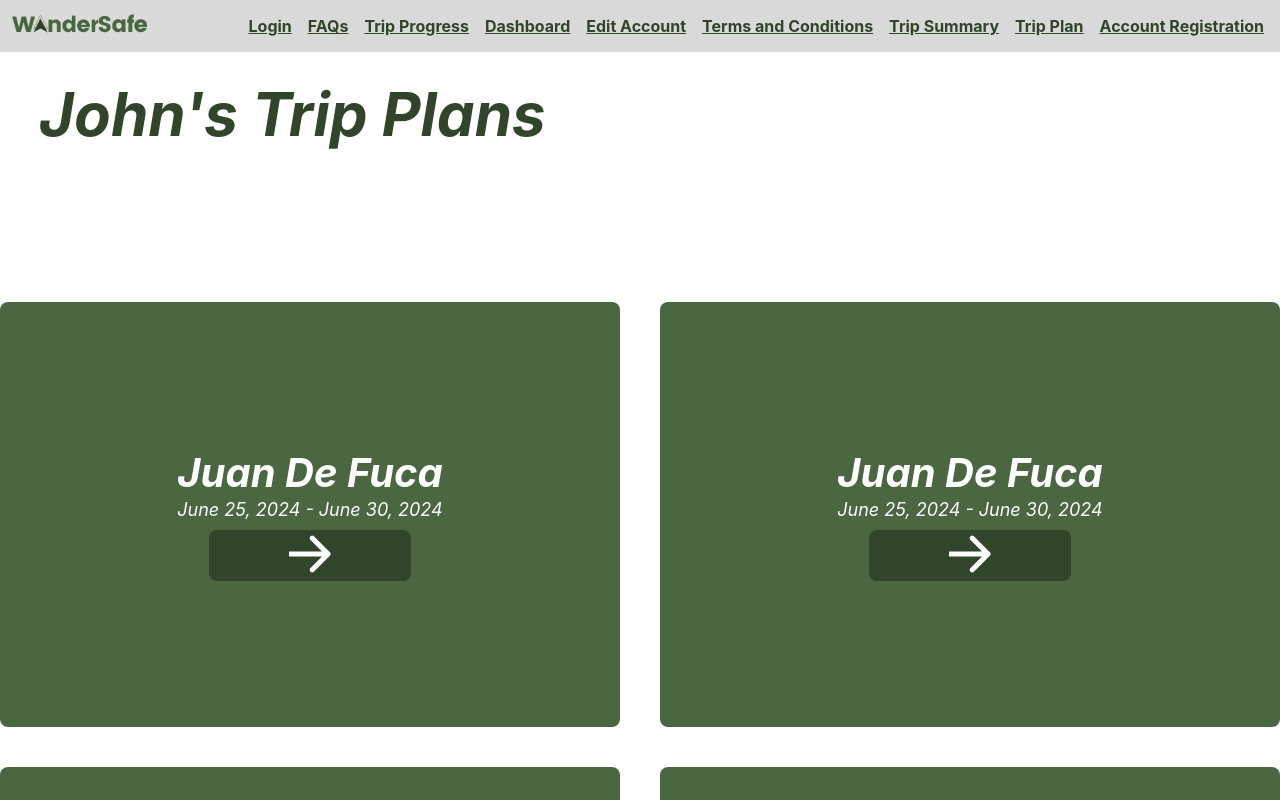
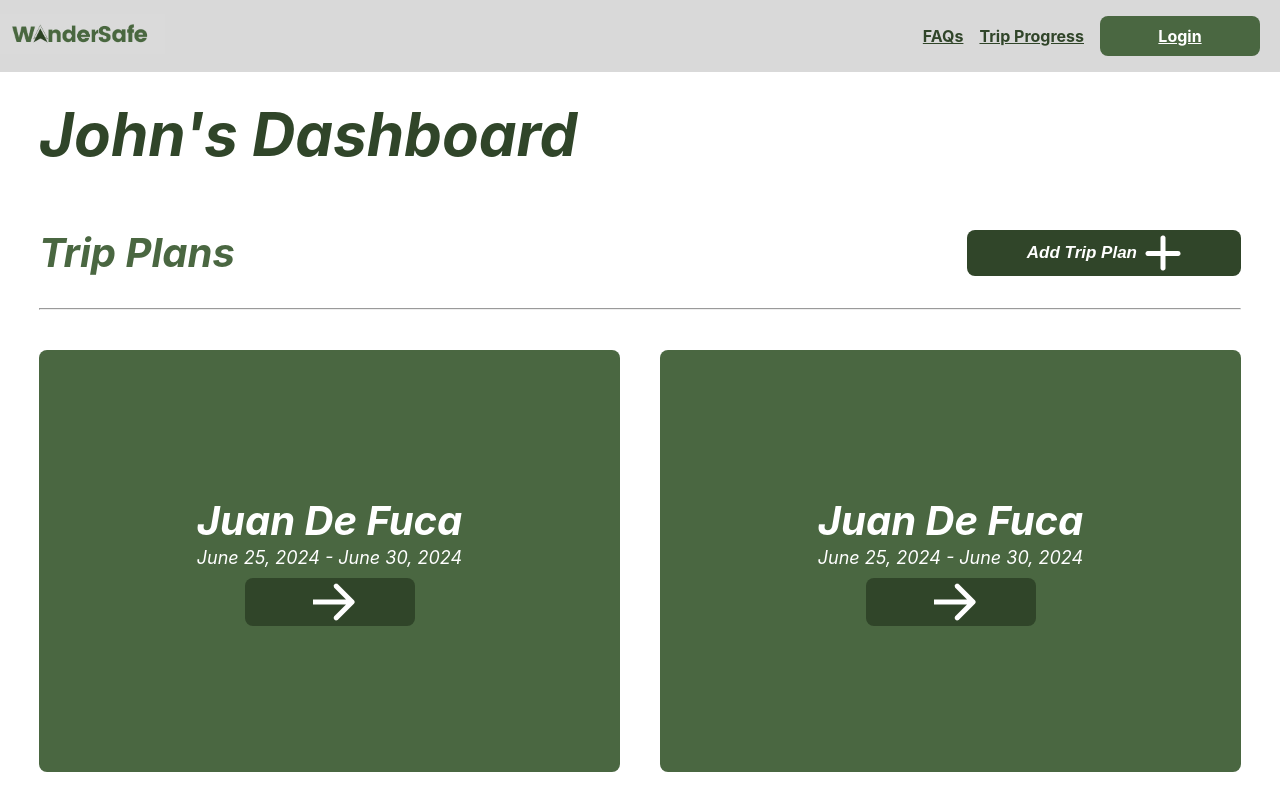
Before and after one commit to sarah-raisuddin/hiker-portal, a React (Create React App) app: page /trips in a window 1280 px wide. Shown: the top 800 px of the page. Built offline with nearby package versions, Linux system fonts and the light colour scheme.

Commit message:
header menu updated to show different states based on log in status, most of the major navigation buttons should work now

```diff
--- a/src/App.js
+++ b/src/App.js
@@ -1,5 +1,5 @@
 // src/App.js
-import React from "react";
+import React, { useState } from "react";
 import { Route, Routes } from "react-router-dom";
 import "./App.scss";
 import Login from "./pages/login";
@@ -12,19 +12,28 @@ import TermsAndConditions from "./pages/terms-conditions";
 import TripSummary from "./pages/trip-summary";
 import Home from "./pages/home";
 import Faqs from "./pages/faqs";
-// import Home from "./Home"; // Assuming you have a Home component
 
 import HeaderMenu from "./base-components/header-menu"
 
 function App() {
+  const [isUserLoggedIn, setIsUserLoggedIn] = useState("");
+
+  const handleUserLogIn = () => {
+    setIsUserLoggedIn(true);
+  }
+
+  const handleUserLogOut = () => {
+    setIsUserLoggedIn(false);
+  }
+
   return (
     <div>
-      <HeaderMenu />
+      <HeaderMenu isUserLoggedIn={isUserLoggedIn} handleUserLogOut={handleUserLogOut}/>
       <Routes>
         {
         <Route path="/" element={<Home />} /> }
         <Route path="/home" element={<Home />} />
-        <Route path="/login" element={<Login />} />
+        <Route path="/login" element={<Login handleUserLogIn={handleUserLogIn}/>} />
         <Route path="/register" element={<AccountRegistration />} />
         <Route path="/plan-trip" element={<PlanTrip />} />
         <Route path="/trips" element={<HikerDashboard />} />
--- a/src/App.scss
+++ b/src/App.scss
@@ -25,7 +25,7 @@ $standard-roundness: 8px;
 
 @mixin button-styles {
   background-color: $secondary-color;
-  padding: 5px 80px;
+  padding: 5px 60px;
   border-radius: $standard-roundness;
   border: none;
   cursor: pointer;
@@ -34,7 +34,7 @@ $standard-roundness: 8px;
 @mixin body-styles {
   background-color: $primary-color;
   border-radius: $standard-roundness;
-  padding: 34px 225px;
+  padding: 20px 35px;
   max-width: 1150px;
   margin: 0 auto;
   width: 100%;
@@ -48,13 +48,35 @@ $standard-roundness: 8px;
 
 // global styles
 
+.blur {
+  opacity: 50%;
+  filter: blur(4px);
+  transition: 0.1s;
+}
+
 a {
   text-decoration: underline;
   cursor: pointer;
 }
 
-button {
-  @include button-styles();
+.button-container {
+  display: flex;
+  justify-content: center;
+  align-items: center;
+
+  .button {
+    @include button-styles();
+    gap: 8px;
+    display: flex;
+    align-items: center;
+
+    p {
+      @include label-styles();
+      font-size: $label-font-size - 8;
+      color: white;
+      margin: 0;
+    }
+  }
 }
 
 input, select {
@@ -78,6 +100,7 @@ input, select {
     .menu-links {
       list-style-type: none;
       display: flex;
+      align-items: center;
       li {
         margin-right: 1rem;
       }
@@ -88,13 +111,32 @@ input, select {
         cursor: pointer;
         font-weight: bold;
       }
+
+      .account-control-link {
+        background-color: #4a6741;
+        border-radius: $standard-roundness;
+        padding: 5px 5px;
+        margin-right: 20px;
+        display: flex;
+        justify-content: center;
+        align-items: center;
+        width: 150px;
+        height: 30px;
+
+        // center the link in the box
+        li {
+          margin-right: 0;
+        }
+
+        a {
+          color: white;
+          text-decoration: underline;
+          cursor: pointer;
+          font-weight: bold;
+        }
+      }
     }
   }
-}
-
-.button-container {
-  display: flex;
-  justify-content: center;
 }
 
 .input-box {
@@ -122,7 +164,7 @@ input, select {
   h1 {
     font-size: $header-font-size;
     color: $header-text;
-    padding: 26px 39px 52px;
+    padding: 26px 39px 0px;
     font-style: italic;
     margin: 0;
   }
@@ -165,9 +207,11 @@ input, select {
   &-container {
     display: flex;
     margin: 10% auto;
+    max-width: 100%;
   }
   &-body {
     @include body-styles();
+    flex-direction: column;
   }
 }
 
@@ -178,8 +222,6 @@ input, select {
   }
   &-body {
     @include body-styles();
-    padding: 34px 10px;
-    flex-direction: column;
   }
   .terms-text {
     @include text-body-styles();
@@ -210,15 +252,12 @@ input, select {
   }
 
   &-body {
-    background-color: $primary-color;
-    border-radius: $standard-roundness;
-    padding: 34px 225px;
-    max-width: 1150px;
-    margin: 0 auto;
+    @include body-styles();
   }
 
-  .forgot-password-link {
-    p {
+  .forgot-password-link,
+  .account-registration-link {
+    p, a {
       @include label-styles();
       text-align: center;
     }
@@ -240,7 +279,8 @@ input, select {
 .plan-trip {
   &-container {
     display: flex;
-    flex-direction: column;
+    margin: 10% auto;
+    max-width: 100%;
   }
 
   &-body {
@@ -281,10 +321,6 @@ input, select {
     flex-direction: column;
   }
 
-  &-body {
-    @include body-styles();
-  }
-
   .two-col-inputs {
     display: flex;
     justify-content: space-between;
@@ -297,7 +333,8 @@ input, select {
 .edit-account {
   &-container {
     display: flex;
-    flex-direction: column;
+    margin: 10% auto;
+    max-width: 100%;
   }
 
   &-body {
@@ -348,12 +385,38 @@ input, select {
   }
 }
 
-.hiker-dashboard-container {
-  display: grid;
-  grid-template-columns: repeat(2, 1fr);
-  gap: 40px;
-  margin: 100px 0px;
+
+
+.hiker-dashboard {
+  &-divider {
+    &-two-col {
+      display: flex;
+      justify-content: space-between;
+      align-items: center;
+      padding: 25px 39px 0px;
+
+      h2 {
+        font-size: $header-font-size - 20;
+        color: $primary-color;
+        font-style: italic;
+
+      }
+    }
+
+    hr {
+      margin: -2px 39px -60px;
+      color: $header-background;
+    }
+  }
+
+  &-container {
+    display: grid;
+    grid-template-columns: repeat(2, 1fr);
+    gap: 40px;
+    margin: 100px 39px;
+  }
 }
+
 
 .trip-card {
   max-width: 485px;
@@ -445,3 +508,30 @@ input, select {
     }
   }
 }
+
+.pop-up-underlay {
+  position: fixed;
+  width: 100%;
+  height: 100%;
+  margin: auto;
+  display: flex;
+  justify-content: center;
+  z-index: 1;
+
+  .pop-up-box {
+    border-radius: 20px;
+    border: 3px solid $primary-color;
+    max-width: 600px;
+    padding: 45px 35px;
+    background-color: $primary-color;
+    width: 100%;
+    height: fit-content;
+    margin: auto;
+
+    h1, p {
+      margin: 0px 0px 18px;
+      color: white;
+      text-align: center;
+    }
+  }
+}
--- a/src/base-components/button.js
+++ b/src/base-components/button.js
@@ -2,12 +2,15 @@
 import React, { useState } from "react";
 import arrow from "../images/button-arrow.png";
 
-function SubmissionButton({ handleSubmit, text}) {
+function SubmissionButton({ handleSubmit, text, specialIcon}) {
+
+  const buttonImage = specialIcon || arrow;
+
   return (
     <div className="button-container">
       <button className="button" onClick={handleSubmit}>
-        <img src={arrow} />
-        {text}
+        <p>{text}</p>
+        <img src={buttonImage} />
       </button>
     </div>
   );
--- a/src/base-components/header-menu.js
+++ b/src/base-components/header-menu.js
@@ -2,7 +2,7 @@ import React from "react";
 import { Link } from "react-router-dom";
 import logo from "../images/wanderSafe-logo-grey.png";
 
-function HeaderMenu() {
+function HeaderMenu( {isUserLoggedIn, handleUserLogOut}) {
     return (
         <nav className="header-menu">
             <div className="header-menu-left">
@@ -13,32 +13,53 @@ function HeaderMenu() {
             <div className="header-menu-right">
                 <ul className="menu-links">
                     <li>
-                        <Link to="/login">Login</Link>
-                    </li>
-                    <li>
                         <Link to="/faqs">FAQs</Link>
                     </li>
+                    {isUserLoggedIn &&
+                    <li>
+                        <Link to="/edit-account">Edit Account</Link>
+                    </li>
+                    }
+                    {/* The links below are for development rn and should be removed once proper
+                        routing is in place. */}
                     <li>
                         <Link to="/trip-progress">Trip Progress</Link>
+                    </li>
+                    { /* DEBUG: left links here for easy debug later if needed
+                    <li>
+                        <Link to="/terms-conditions">Terms and Conditions</Link>
                     </li>
                     <li>
                         <Link to="/trips">Dashboard</Link>
                     </li>
                     <li>
-                        <Link to="/edit-account">Edit Account</Link>
+                        <Link to="/account-registration">Account Registration</Link>
                     </li>
-                    <li>
-                        <Link to="/terms-conditions">Terms and Conditions</Link>
-                    </li>
-                    <li>
+                                        <li>
                         <Link to="/trip-summary">Trip Summary</Link>
                     </li>
                     <li>
                         <Link to="/trip-plan">Trip Plan</Link>
                     </li>
-                    <li>
-                        <Link to="/account-registration">Account Registration</Link>
-                    </li>
+                    */ }
+
+                    {isUserLoggedIn ?
+                    (
+                    <div className="account-control-link">
+                        <li>
+                            <Link to="/home" onClick={handleUserLogOut}>Logout</Link>
+                        </li>
+                    </div>
+                    )
+                    :
+                    (
+                    <div className="account-control-link">
+                        <li>
+                            <Link to="/login">Login</Link>
+                        </li>
+                    </div>
+                    )
+                    }
                 </ul>
             </div>
         </nav>
--- /dev/null
+++ b/src/base-components/pop-up-message.js
@@ -0,0 +1,24 @@
+import React from "react";
+import SubmissionButton from "./button";
+import { useNavigate } from "react-router-dom";
+
+const PopUpMessage = ({title, message, link}) => {
+  const navigateTo = useNavigate();
+
+  const directToPage = () => {
+    navigateTo(link);
+  }
+
+  return (
+    <div className="pop-up-underlay">
+      <div className="pop-up-box">
+        <h1>{title}</h1>
+        <p>{message}</p>
+        <SubmissionButton handleSubmit={directToPage}/>
+      </div>
+    </div>
+
+  )
+}
+
+export default PopUpMessage;
--- a/src/base-components/trip-card.js
+++ b/src/base-components/trip-card.js
@@ -1,16 +1,14 @@
 import React, { useState } from "react";
 import SubmissionButton from "./button";
+import { useNavigate } from "react-router-dom";
 
-function TripCard({ label, placeholder, buttonText, onSubmit }) {
+function TripCard({ label, placeholder, buttonText }) {
   const [inputValue, setInputValue] = useState("");
 
-  const handleInputChange = (event) => {
-    setInputValue(event.target.value);
-  };
+  const navigateTo = useNavigate();
 
-  const handleSubmit = (event) => {
-    event.preventDefault();
-    onSubmit(inputValue);
+  const handleSubmit = () => {
+    navigateTo("/plan-trip");
   };
 
   return (
@@ -18,7 +16,7 @@ function TripCard({ label, placeholder, buttonText, onSubmit }) {
       <div className="trip-card">
         <p className="trip-name">Juan De Fuca</p>
         <p className="trip-date">June 25, 2024 - June 30, 2024</p>
-        <SubmissionButton />
+        <SubmissionButton handleSubmit={handleSubmit}/>
       </div>
     </div>
   );
--- a/src/pages/account-registration.js
+++ b/src/pages/account-registration.js
@@ -1,17 +1,26 @@
 // src/About.js
-import React, {useState} from "react";
+import React, {useState, useEffect} from "react";
 import SubmissionButton from "../base-components/button";
 import InputText from "../base-components/input-text";
 import PageHeader from "../base-components/page-header";
+import PopUpMessage from "../base-components/pop-up-message";
+import { useLocation } from "react-router-dom";
 
 function AccountRegistration() {
+
   const [email, setEmail] = useState("");
   const [password, setPassword] = useState("");
   const [firstName, setFirstName] = useState("");
   const [lastName, setLastName] = useState("");
   const [phoneNumber, setPhoneNumber] = useState("");
   const [address, setAddress] = useState("");
+  const [isRegistrationSucessful, setRegistrationStatus] = useState("");
 
+  const location = useLocation();
+
+  useEffect(() => {
+    setRegistrationStatus("");
+  }, [location]);
 
   const handleSubmit = async (e) => {
     e.preventDefault();
@@ -28,20 +37,37 @@ function AccountRegistration() {
 
       if (response.ok) {
         const data = await response.json();
-        console.log("Login successful", data);
+        console.log("Account registration successful", data);
+        setRegistrationStatus("success");
+
       } else {
         // Handle errors
-        console.log("Login failed", response.statusText);
+        console.log("Account registration failed", response.statusText);
+        setRegistrationStatus("failure");
       }
     } catch (error) {
-      console.error("Error during login:", error);
+      console.error("Error during account registration:", error);
+      setRegistrationStatus("failure");
     }
 };
 
   return (
     <div className="account-registration">
-      <PageHeader text={"Finish Setting Up Your Account..."} />
-      <div className="account-registration-container">
+      <PageHeader text={"Register for an Account"} />
+      {isRegistrationSucessful === "success" && (
+      <PopUpMessage
+        title="Registration successful!"
+        message="Please return to the login page to access your account."
+        link="/login"/>
+      )}
+      {isRegistrationSucessful === "failure" && (
+      <PopUpMessage
+        title="Registration failed!"
+        message="Please try again."
+        link="/account-registration"/>
+      )
+      }
+      <div className={isRegistrationSucessful ? "blur account-registration-container" : "account-registration-container"}>
         <div className="account-registration-body">
           <InputText
             label="Email:"
--- a/src/pages/hiker-dashboard.js
+++ b/src/pages/hiker-dashboard.js
@@ -1,15 +1,29 @@
 // src/About.js
 import React from "react";
 import SubmissionButton from "../base-components/button";
-import InputText from "../base-components/input-text";
 import PageHeader from "../base-components/page-header";
-import InputDateTime from "../base-components/input-datetime";
 import TripCard from "../base-components/trip-card";
+import plus from "../images/button-plus.png";
+import { useNavigate } from "react-router-dom";
 
 function HikerDashboard() {
+
+  const navigateTo = useNavigate();
+
+  const handleAddNewPlan = () => {
+    navigateTo("/trip-plan")
+  };
+
   return (
     <div className="hiker-dashboard">
-      <PageHeader text={"John's Trip Plans"} />
+      <PageHeader text={"John's Dashboard"} />
+      <div className="hiker-dashboard-divider">
+        <div className="hiker-dashboard-divider-two-col">
+          <h2>Trip Plans</h2>
+          <SubmissionButton text="Add Trip Plan" handleSubmit={handleAddNewPlan} specialIcon={plus}></SubmissionButton>
+        </div>
+        <hr></hr>
+      </div>
       <div className="hiker-dashboard-container">
         <TripCard />
         <TripCard />
--- a/src/pages/login.js
+++ b/src/pages/login.js
@@ -4,10 +4,12 @@ import productLogo from "../images/trekCheck-logo-white.png"
 import companyLogo from "../images/wanderSafe-logo-white.png";
 import SubmissionButton from "../base-components/button";
 import InputText from "../base-components/input-text";
+import { Link, useNavigate } from "react-router-dom";
 
-function Login() {
+function Login({handleUserLogIn}) {
   const [email, setEmail] = useState("");
   const [password, setPassword] = useState("");
+  const navigateTo = useNavigate();
 
   const handleSubmit = async (e) => {
     e.preventDefault();
@@ -25,7 +27,11 @@ function Login() {
       if (response.ok) {
         const data = await response.json();
         console.log("Login successful", data);
-      } else {
+        // set login state variable to true and direct user to terms and conditions
+        handleUserLogIn();
+        navigateTo("/terms-conditions");
+      }
+      else {
         // Handle errors
         console.log("Login failed", response.statusText);
       }
@@ -54,9 +60,16 @@ function Login() {
           placeholder="type your password"
           value={password}
           onChange={setPassword} />
+        { /* TODO-beta: add accont recovery functionality
         <div className="forgot-password-link">
           <p>
             Forgot password? <a>Click here for account recovery</a>
+          </p>
+        </div>
+        */}
+        <div className="account-registration-link">
+          <p>
+            Don't have an account? <Link to="/account-registration">Click here to sign up</Link>
           </p>
         </div>
         <SubmissionButton handleSubmit={handleSubmit}/>
--- a/src/pages/terms-conditions.js
+++ b/src/pages/terms-conditions.js
@@ -2,16 +2,22 @@ import React from "react";
 import PageHeader from "../base-components/page-header";
 import SubmissionButton from "../base-components/button";
 import termsText from "../data/terms-data.js";
-
+import { useNavigate } from "react-router-dom";
 
 function TermsAndConditions() {
+    const navigateTo = useNavigate();
+
+    const handleSubmit = () => {
+        navigateTo("/trips")
+    };
+
     return (
         <div className="terms-conditions">
             <PageHeader text={"Terms and Conditions for Use"} />
             <div className="terms-conditions-container">
                 <div className="terms-conditions-body">
                         <p className="terms-text">{termsText}</p>
-                    <SubmissionButton />
+                    <SubmissionButton handleSubmit={handleSubmit}/>
                 </div>
             </div>
 
--- a/src/pages/trip-plan.js
+++ b/src/pages/trip-plan.js
@@ -5,6 +5,7 @@ import InputText from "../base-components/input-text";
 import PageHeader from "../base-components/page-header";
 import InputDateTime from "../base-components/input-datetime";
 import Dropdown from "../base-components/input-dropdown";
+import { useNavigate } from "react-router-dom";
 
 function PlanTrip() {
   const [start_date, setStartDate] = useState("");
@@ -16,6 +17,8 @@ function PlanTrip() {
   const [emergency_contact_number, setContactNumber] = useState("");
   const [emergency_contact_email, setContactEmail] = useState("");
   const [rfid_tag_uid, setRfidTagID] = useState("");
+
+  const navigateTo = useNavigate();
 
   // TODO-KT: remove me
   const [user_id, setUserId] = useState("");
@@ -41,6 +44,8 @@ function PlanTrip() {
       if (response.ok) {
         const data = await response.json();
         console.log("Trip plan creation successful", data);
+        navigateTo("/trip-summary");
+
       } else {
         // Handle errors
         console.log("Trip plan creation failed", response.statusText);
```
Also changed, not shown: src/images/button-plus.png (added), 1 other file (tests, documents, lock files or other folders).
